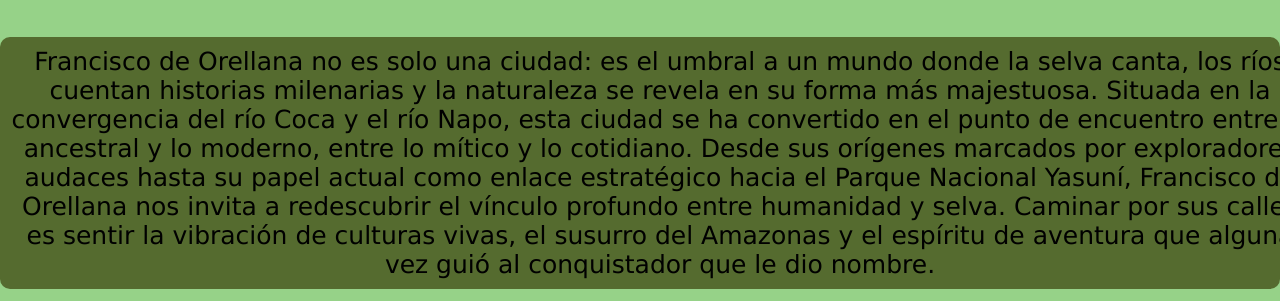
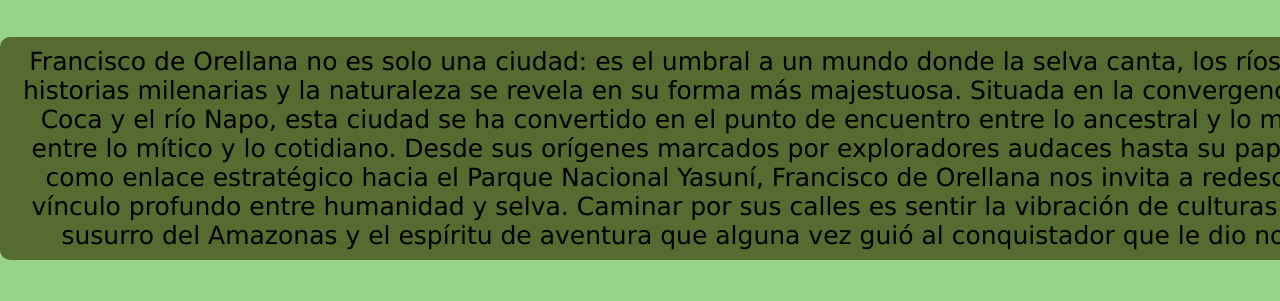
Before and after one commit to raik64/raik64, a plain HTML site: page index.html in a window 1280 px wide. Shown: the part 625-926 px from the top of the page. Drawn offline with Linux system fonts and the light colour scheme.

Commit message:
Update index.html

```diff
--- a/index.html
+++ b/index.html
@@ -74,8 +74,8 @@
   </p>
 
   <center>
-    <div style="margin-top: 20px; background-color: darkolivegreen; border-radius: 10px 10px 10px 10px;">
-      <p style="font-size: 25px; font-family:Verdana, Geneva, Tahoma, sans-serif; width: 1300px; padding: 10px;">
+    <div style="margin-top: 20px; background-color: darkolivegreen; border-radius: 10px 10px 10px 10px; width: 1400px;">
+      <p style="font-size: 25px; font-family:Verdana, Geneva, Tahoma, sans-serif; width: 1400px; padding: 10px;">
        Francisco de Orellana no es solo una ciudad: es el umbral a un mundo donde la selva canta, los ríos cuentan historias milenarias y la naturaleza se revela en su forma más majestuosa. Situada en la convergencia del río Coca y el río Napo, esta ciudad se ha convertido en el punto de encuentro entre lo ancestral y lo moderno, entre lo mítico y lo cotidiano.
 Desde sus orígenes marcados por exploradores audaces hasta su papel actual como enlace estratégico hacia el Parque Nacional Yasuní, Francisco de Orellana nos invita a redescubrir el vínculo profundo entre humanidad y selva. Caminar por sus calles es sentir la vibración de culturas vivas, el susurro del Amazonas y el espíritu de aventura que alguna vez guió al conquistador que le dio nombre.
     </div>
```
